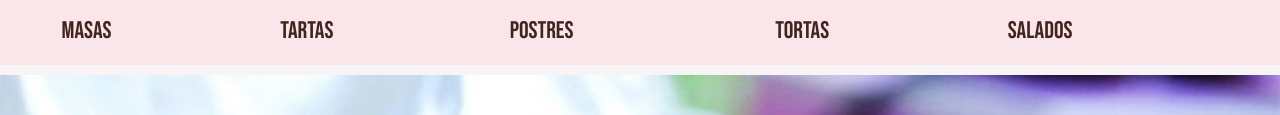
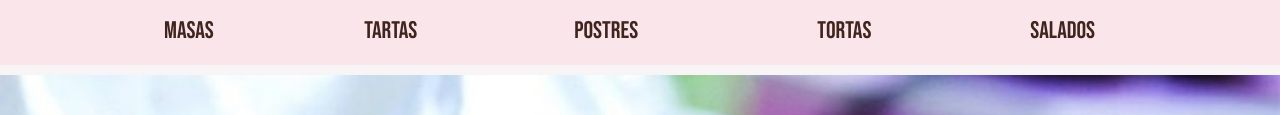
Before and after one commit to valendelpilar/delaika, a website: page index.html in a window 1280 px wide. Shown: the part 503-618 px from the top of the page. Drawn offline with nearby package versions, Linux system fonts and the light colour scheme; files whose address does not match are found by name.

Commit message:
arregle flex-start

```diff
--- a/scss/origen.scss
+++ b/scss/origen.scss
@@ -10,7 +10,7 @@
 // BARRA DE NAVEGACION CATEGORIAS
     .navbar{
         background-color: #fae5eb;
-        padding-left: 2%;
+        padding-left: 10%;
 
         ul.navbar-nav li{
             display: grid;
@@ -57,9 +57,6 @@ footer{
 
 }
 
-.redes{
-
-}
 
 .redes_sociales{
     padding-left: 33px;
```
Also changed, not shown: css/styles.css.
